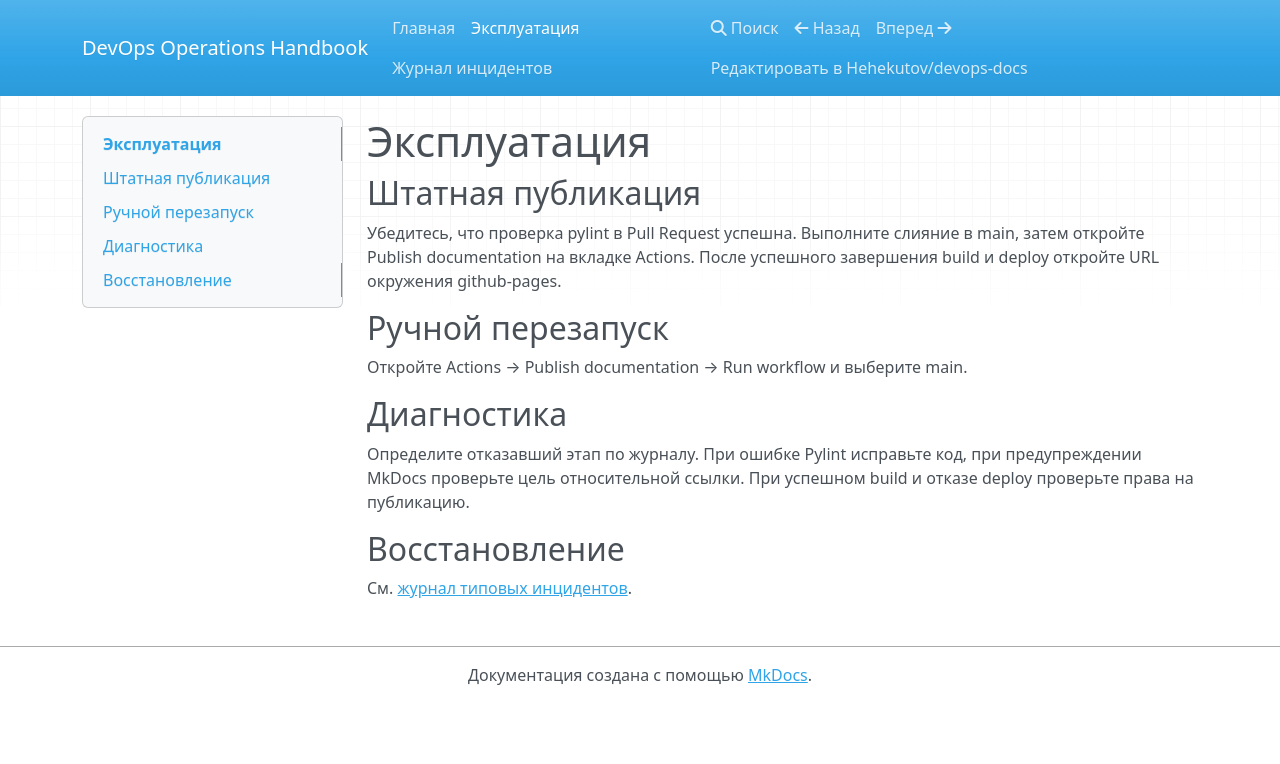
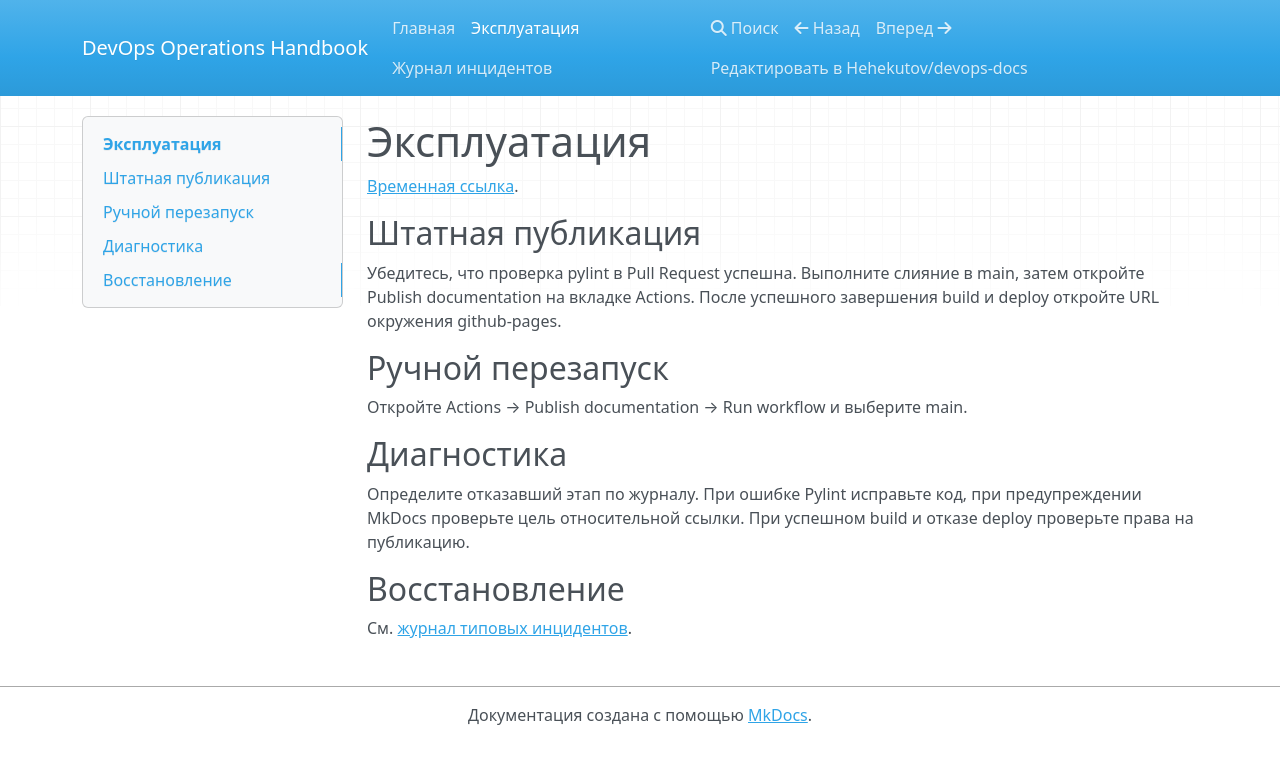
Before and after one commit to Hehekutov/devops-docs, an MkDocs documentation site: the page built from docs/runbook.md, in a window 1280 px wide. Shown: the top 764 px of the page. Built offline with MkDocs 1.6.1, drawn with Linux system fonts in a browser that asks for light colours; nearby versions of some CDN libraries.

Commit message:
test: Check broken documentation links in Pull Requests

```diff
--- a/docs/runbook.md
+++ b/docs/runbook.md
@@ -1,4 +1,6 @@
 # Эксплуатация
+
+[Временная ссылка](missing-page.md).
 
 ## Штатная публикация
 
```
